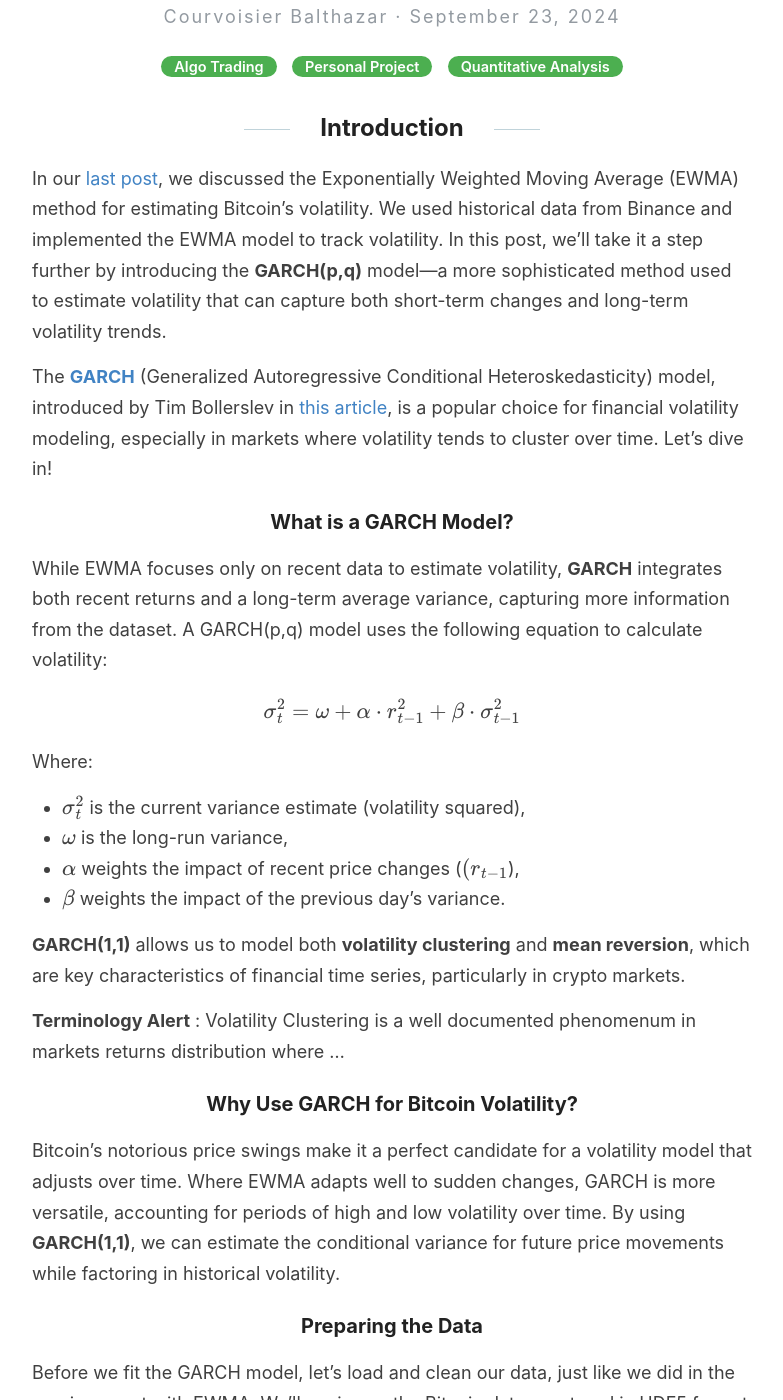
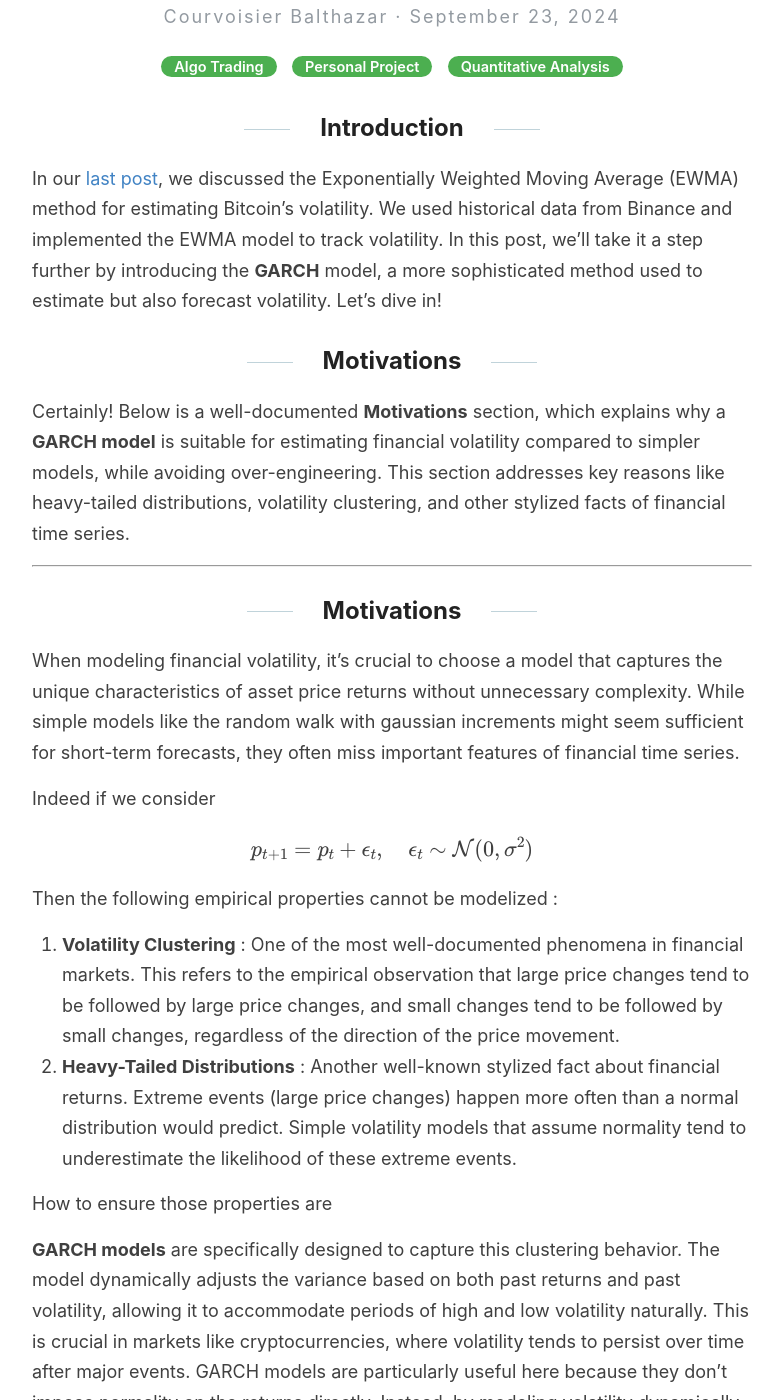
Before and after one commit to Zaltarba/blog, a Jekyll site: the page built from _posts/2024-09-23-BitcoinVolatility-2.md, in a window 1280 px wide and 1400 px high, scrolled down 369 px. Shown: the whole window, without its empty margins (248-1031 px from the left). Built offline with Jekyll 4.4.1, drawn with Linux system fonts in a browser that asks for light colours; formulas are drawn with MathJax 3; some of the changed text lies outside the part shown.

Commit message:
Update 2024-09-23-BitcoinVolatility-2.md

```diff
--- a/_posts/2024-09-23-BitcoinVolatility-2.md
+++ b/_posts/2024-09-23-BitcoinVolatility-2.md
@@ -8,27 +8,69 @@ hidden: False
 ---
 
 ## Introduction
-In our [last post](https://zaltarba.github.io/blog/BitcoinVolatility-1/), we discussed the Exponentially Weighted Moving Average (EWMA) method for estimating Bitcoin’s volatility. We used historical data from Binance and implemented the EWMA model to track volatility. In this post, we’ll take it a step further by introducing the **GARCH(p,q)** model—a more sophisticated method used to estimate volatility that can capture both short-term changes and long-term volatility trends.
 
-The [**GARCH**](https://en.wikipedia.org/wiki/Autoregressive_conditional_heteroskedasticity) (Generalized Autoregressive Conditional Heteroskedasticity) model, introduced by Tim Bollerslev in [this article](https://public.econ.duke.edu/~boller/Published_Papers/joe_86.pdf), is a popular choice for financial volatility modeling, especially in markets where volatility tends to cluster over time. Let’s dive in!
+In our [last post](https://zaltarba.github.io/blog/BitcoinVolatility-1/), we discussed the Exponentially Weighted Moving Average (EWMA) method for estimating Bitcoin’s volatility. We used historical data from Binance and implemented the EWMA model to track volatility. In this post, we’ll take it a step further by introducing the **GARCH** model, a more sophisticated method used to estimate but also forecast volatility. Let’s dive in!
+
+## Motivations
+
+Certainly! Below is a well-documented **Motivations** section, which explains why a **GARCH model** is suitable for estimating financial volatility compared to simpler models, while avoiding over-engineering. This section addresses key reasons like heavy-tailed distributions, volatility clustering, and other stylized facts of financial time series.
+
+---
+
+## Motivations
+
+When modeling financial volatility, it’s crucial to choose a model that captures the unique characteristics of asset price returns without unnecessary complexity. While simple models like the random walk with gaussian increments might seem sufficient for short-term forecasts, they often miss important features of financial time series.
+
+Indeed if we consider
+
+$$
+p_{t+1} = p_t + \epsilon_t, \quad \epsilon_t \sim \mathcal{N}(0, \sigma^2)
+$$
+
+Then the following empirical properties cannot be modelized :
+
+1. **Volatility Clustering** : One of the most well-documented phenomena in financial markets. This refers to the empirical observation that large price changes tend to be followed by large price changes, and small changes tend to be followed by small changes, regardless of the direction of the price movement.
+2. **Heavy-Tailed Distributions** : Another well-known stylized fact about financial returns. Extreme events (large price changes) happen more often than a normal distribution would predict. Simple volatility models that assume normality tend to underestimate the likelihood of these extreme events.
+
+How to ensure those properties are
+
+**GARCH models** are specifically designed to capture this clustering behavior. The model dynamically adjusts the variance based on both past returns and past volatility, allowing it to accommodate periods of high and low volatility naturally. This is crucial in markets like cryptocurrencies, where volatility tends to persist over time after major events. GARCH models are particularly useful here because they don’t impose normality on the returns directly. Instead, by modeling volatility dynamically and accounting for changes in variance over time, they can better accommodate the heavy-tailed nature of returns, which is frequently observed in financial markets. This ability to model volatility fluctuations means GARCH models can better handle extreme price movements, like those often seen in Bitcoin or other cryptocurrencies.
+
+3. **Mean Reversion in Volatility** : In financial markets, volatility tends to revert to a long-term average after periods of extreme movements. This is known as **mean reversion** in volatility. Simpler models like using the last observed volatility or EWMA may react too slowly to changing market conditions and fail to capture this reversion effect properly.
+
+GARCH models naturally incorporate mean reversion through the interplay of their \(\alpha\), \(\beta\), and \(\omega\) parameters. While recent shocks are considered (\(\alpha\)), the model also ensures that volatility eventually returns to a baseline level (\(\omega\)), preventing the volatility estimate from drifting too far in one direction for too long. This behavior is important for making more accurate volatility forecasts over multiple time periods.
+
+4. **Real-World Applications** : Empirical evidence from both academic research and industry use cases supports the effectiveness of GARCH models in financial markets. Studies have shown that GARCH models outperform simpler alternatives like the constant volatility assumption or moving average methods when applied to stock markets, foreign exchange markets, and commodities. For example:
+
+- **Bollerslev (1986)** demonstrated the success of GARCH models in explaining time-varying volatility in exchange rates.
+- **Engle (1982)**, who pioneered the ARCH model (the predecessor to GARCH), showed how volatility clustering in financial markets can be modeled effectively with these frameworks.
+
+GARCH models are also widely used by practitioners in risk management and option pricing. The ability to dynamically adjust volatility estimates based on market conditions makes them invaluable tools for managing portfolios, pricing derivatives, and assessing market risk.
+
+In conclusion, while it’s tempting to stick with simpler models like EWMA or using the last observed volatility, they often fall short of capturing critical market behaviors like volatility clustering, heavy tails, and mean reversion. A GARCH(p, q) model, with its balance of flexibility and precision, provides a well-suited alternative for financial time series, especially in volatile markets like Bitcoin. It avoids over-engineering by focusing on real, documented characteristics of asset returns, making it a robust and empirically validated approach.
+
+
+The [**GARCH**](https://en.wikipedia.org/wiki/Autoregressive_conditional_heteroskedasticity) (Generalized Autoregressive Conditional Heteroskedasticity) model was developped by [Tim Bollerslev](https://public.econ.duke.edu/~boller/Published_Papers/joe_86.pdf) and is a popular choice for financial volatility modeling, especially in markets where volatility tends to cluster over time. Let’s dive in!
+
+###
+
 
 ### What is a GARCH Model?
 
-While EWMA focuses only on recent data to estimate volatility, **GARCH** integrates both recent returns and a long-term average variance, capturing more information from the dataset. A GARCH(p,q) model uses the following equation to calculate volatility:
+While EWMA focuses only on recent data to estimate volatility, **GARCH** (Generalized Autoregressive Conditional Heteroskedasticity) integrates both recent returns and a long-term average variance, capturing more information from the dataset. A **GARCH(p, q)** model extends this idea by considering a combination of **p** lagged variances (past periods’ volatility) and **q** lagged squared returns (recent price changes), giving it the flexibility to model volatility with a deeper memory.
 
-$$
-\sigma_t^2 = \omega + \alpha \cdot r_{t-1}^2 + \beta \cdot \sigma_{t-1}^2
-$$
+The general form of the **GARCH(p, q)** model is given by:
+\[
+\sigma_t^2 = \omega + \sum_{i=1}^{q} \alpha_i \cdot r_{t-i}^2 + \sum_{j=1}^{p} \beta_j \cdot \sigma_{t-j}^2
+\]
 
 Where:
-- $\sigma_t^2$ is the current variance estimate (volatility squared),
-- $\omega$ is the long-run variance,
-- $\alpha$ weights the impact of recent price changes ($(r_{t-1}$),
-- $\beta$ weights the impact of the previous day's variance.
+- \(\sigma_t^2\) is the current variance estimate (volatility squared),
+- \(\omega\) represents the long-term variance (baseline level of volatility),
+- \(\alpha_i\) weights the impact of past squared returns \((r_{t-i}^2)\), capturing how recent market shocks influence volatility,
+- \(\beta_j\) weights the impact of past variances \((\sigma_{t-j}^2)\), reflecting how long-term volatility persists over time.
 
-**GARCH(1,1)** allows us to model both **volatility clustering** and **mean reversion**, which are key characteristics of financial time series, particularly in crypto markets.
-
-**Terminology Alert** : Volatility Clustering is a well documented phenomenum in markets returns distribution where ...
+By adjusting the **p** and **q** parameters, the **GARCH(p, q)** model becomes highly versatile. It can capture both **volatility clustering** (the tendency for large changes to follow large changes) and **mean reversion** (volatility eventually returning to a long-term average), which are essential characteristics in financial markets, especially in assets with erratic price movements like cryptocurrencies.
 
 ### Why Use GARCH for Bitcoin Volatility?
 
```
